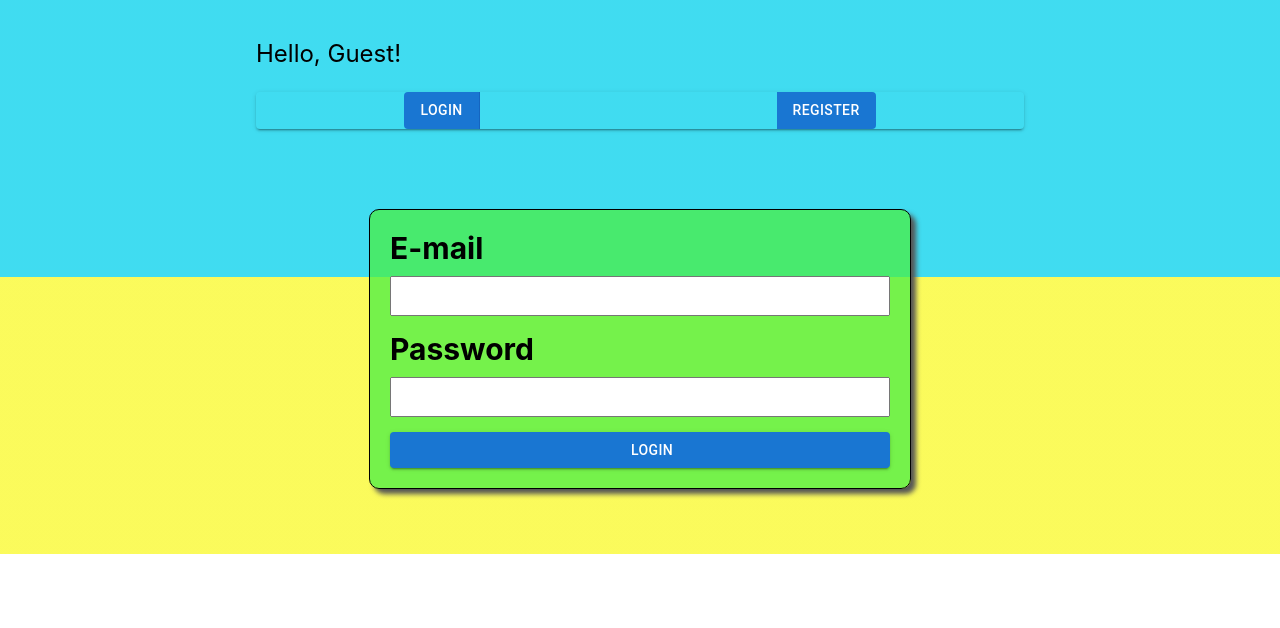
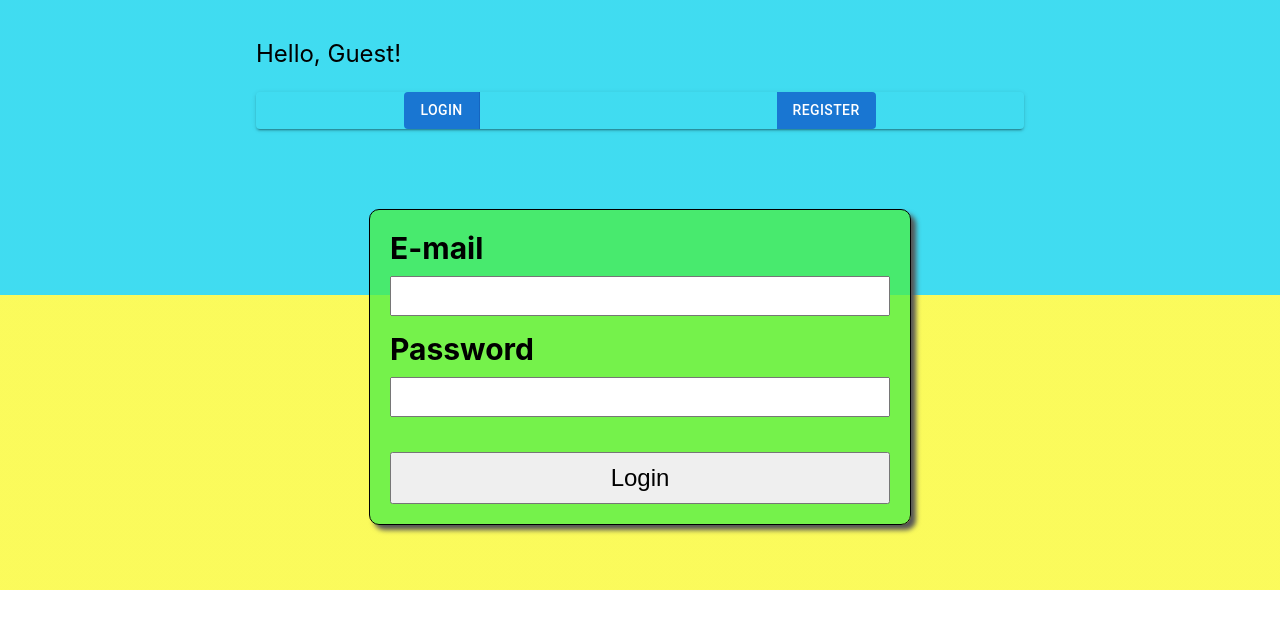
Before and after one commit to anatoliitrehub/goit-react-hw-08-phonebook, a React (Create React App) app: page /goit-react-hw-08-phonebook/login in a window 1280 px wide. Shown: the top 628 px of the page. Built offline with nearby package versions, Linux system fonts and the light colour scheme.

Commit message:
return old buttons form for validation

```diff
--- a/src/components/App.jsx
+++ b/src/components/App.jsx
@@ -46,6 +46,7 @@ export const App = () => {
 
   return (
     <>
+    <header>
       <nav className={st.nav}>
         <UserMenu />
         {!isAuth && (
@@ -64,6 +65,7 @@ export const App = () => {
         )}
         {isLoading && <LinearProgress color="success" />}
       </nav>
+      </header>
       <main className={st.main}>
         {isAuth ? (
           <Routes>
--- a/src/components/ContactForm/ContactForm.jsx
+++ b/src/components/ContactForm/ContactForm.jsx
@@ -5,9 +5,9 @@ import { addContact } from 'redux/operations';
 // import { addUser } from 'redux/contactsSlice';
 import PropTypes from 'prop-types';
 import { Notify } from 'notiflix/build/notiflix-notify-aio';
-import { green } from '@mui/material/colors';
-import Icon from '@mui/material/Icon';
-import { Button } from '@mui/material';
+// import { green } from '@mui/material/colors';
+// import Icon from '@mui/material/Icon';
+// import { Button } from '@mui/material';
 
 export const ContactForm = () => {
   const dispatch = useDispatch();
@@ -65,14 +65,14 @@ export const ContactForm = () => {
           required
         />
       </label>
-      <Button
+      {/* <Button
         variant="contained"
         onClick={handleAddUser}
         startIcon={<Icon sx={{ color: green[500] }}></Icon>}
       >
         Add contact
-      </Button>
-      {/* <button className={st.addContact}>Add contact</button> */}
+      </Button> */}
+      <button className={st.addContact}>Add contact</button>
     </form>
   );
 };
--- a/src/pages/LoginRegForms/LoginForm.jsx
+++ b/src/pages/LoginRegForms/LoginForm.jsx
@@ -5,9 +5,9 @@ import { loginUser } from 'redux/operations';
 // import { addUser } from 'redux/contactsSlice';
 import PropTypes from 'prop-types';
 import { Notify } from 'notiflix/build/notiflix-notify-aio';
-import { green } from '@mui/material/colors';
-import Icon from '@mui/material/Icon';
-import { Button } from '@mui/material';
+// import { green } from '@mui/material/colors';
+// import Icon from '@mui/material/Icon';
+// import { Button } from '@mui/material';
 
 export const LoginForm = () => {
   const dispatch = useDispatch();
@@ -65,14 +65,14 @@ export const LoginForm = () => {
             required
           />
         </label>
-
-        <Button
+        <button className={st.addContact}>Login</button>
+        {/* <Button
           variant="contained"
           onClick={handleLoginUser}
           startIcon={<Icon sx={{ color: green[500] }}></Icon>}
         >
           Login
-        </Button>
+        </Button> */}
       </form>
     </>
   );
--- a/src/pages/LoginRegForms/RegisterForm.jsx
+++ b/src/pages/LoginRegForms/RegisterForm.jsx
@@ -5,9 +5,9 @@ import { registerUser } from 'redux/operations';
 // import { addUser } from 'redux/contactsSlice';
 import PropTypes from 'prop-types';
 import { Notify } from 'notiflix/build/notiflix-notify-aio';
-import { green } from '@mui/material/colors';
-import Icon from '@mui/material/Icon';
-import { Button } from '@mui/material';
+// import { green } from '@mui/material/colors';
+// import Icon from '@mui/material/Icon';
+// import { Button } from '@mui/material';
 
 export const RegisterForm = () => {
   const dispatch = useDispatch();
@@ -86,14 +86,14 @@ export const RegisterForm = () => {
             required
           />
         </label>
-
-        <Button
+        <button className={st.addContact}>Register</button>
+        {/* <Button
           variant="contained"
           onClick={handleRegisterUser}
           startIcon={<Icon sx={{ color: green[500] }}></Icon>}
         >
           Register
-        </Button>
+        </Button> */}
       </form>
     </>
   );
```
